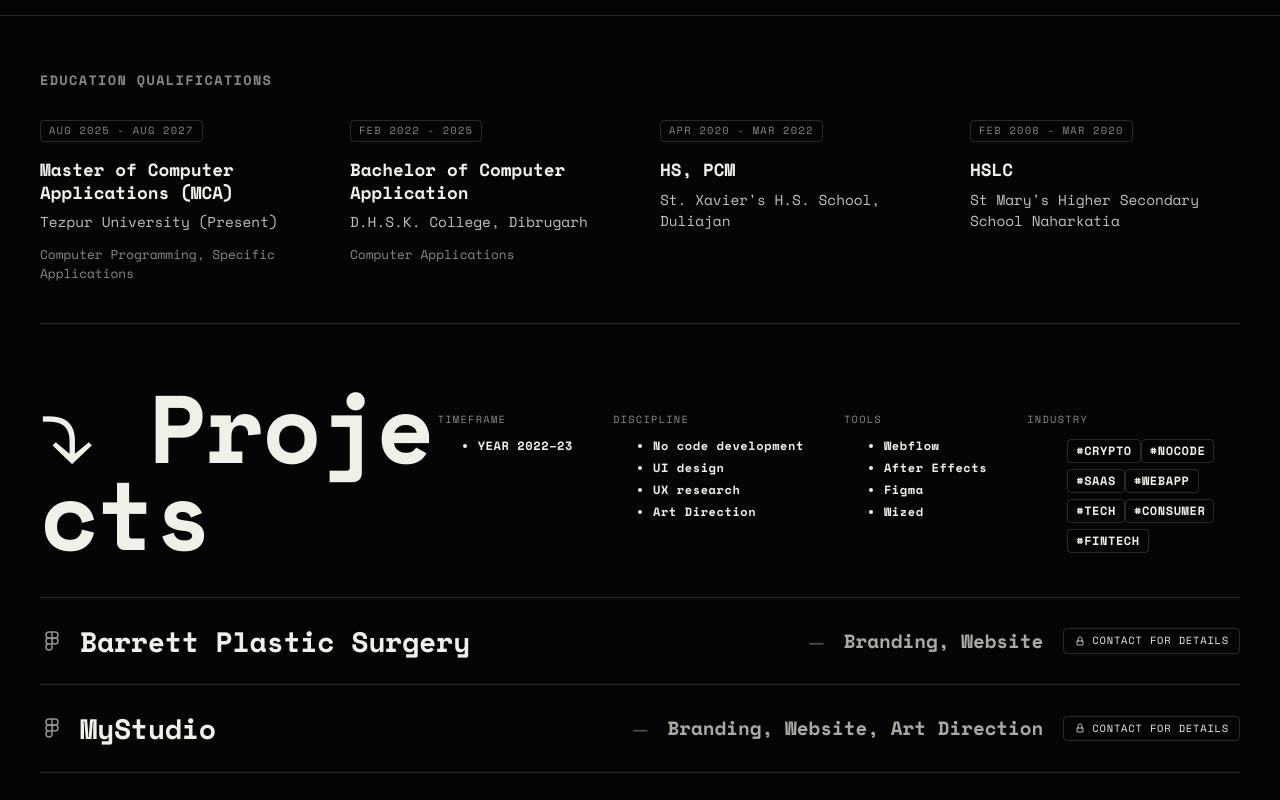
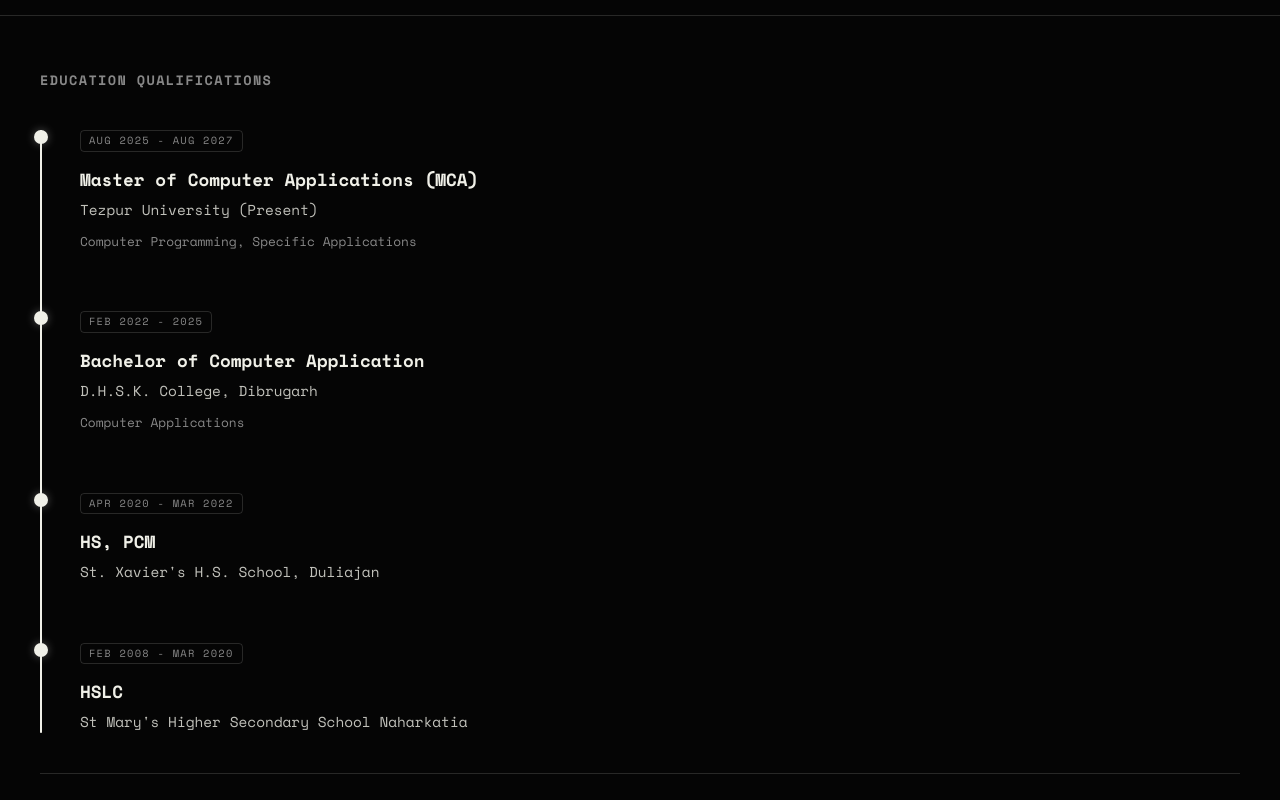
Before and after one commit to AryanAKE/aryankumarekka, a React (Vite) app: page / in a window 1280 px wide. Shown: the part 1600-2400 px from the top of the page. Built offline with nearby package versions, Linux system fonts and the light colour scheme.

Commit message:
Add animated scroll-linked timeline for education

```diff
--- a/src/components/Work.css
+++ b/src/components/Work.css
@@ -18,13 +18,64 @@
   font-weight: 700;
 }
 
-.education-grid {
-  display: grid;
-  grid-template-columns: repeat(4, 1fr);
-  gap: 40px;
+.timeline-container {
+  position: relative;
+  display: flex;
+  flex-direction: column;
+  gap: 60px;
+  padding-left: 40px;
+  margin-top: 40px;
+  max-width: 800px;
 }
 
-.edu-item {
+.timeline-track {
+  position: absolute;
+  left: 0;
+  top: 0;
+  bottom: 0;
+  width: 2px;
+  background: var(--border);
+  border-radius: 2px;
+}
+
+.timeline-progress {
+  width: 100%;
+  background: var(--fg);
+  border-radius: 2px;
+  transition: height 0.1s ease-out;
+}
+
+.timeline-item {
+  position: relative;
+  opacity: 0.3;
+  transform: translateX(-10px);
+  transition: all 0.5s ease-out;
+}
+
+.timeline-item.active {
+  opacity: 1;
+  transform: translateX(0);
+}
+
+.timeline-dot {
+  position: absolute;
+  left: -46px;
+  top: 0px;
+  width: 14px;
+  height: 14px;
+  border-radius: 50%;
+  background: var(--bg);
+  border: 2px solid var(--border);
+  transition: all 0.5s ease-out;
+}
+
+.timeline-item.active .timeline-dot {
+  background: var(--fg);
+  border-color: var(--fg);
+  box-shadow: 0 0 10px rgba(255, 255, 255, 0.3);
+}
+
+.timeline-content {
   display: flex;
   flex-direction: column;
   gap: 8px;
@@ -59,13 +110,6 @@
   font-size: 0.8rem;
   color: var(--grey, #888);
   margin-top: 4px;
-}
-
-@media (max-width: 991px) {
-  .education-grid {
-    grid-template-columns: 1fr;
-    gap: 30px;
-  }
 }
 
 .work-header {
--- a/src/components/Work.jsx
+++ b/src/components/Work.jsx
@@ -1,38 +1,79 @@
-import React from 'react';
+import React, { useEffect, useRef, useState } from 'react';
 import Marquee from './Marquee';
 import { projects } from '../data';
 import './Work.css';
 
 const Work = () => {
   const headingStr = '⤵ Projects';
+  const timelineRef = useRef(null);
+  const [scrollProgress, setScrollProgress] = useState(0);
+
+  useEffect(() => {
+    const handleScroll = () => {
+      if (!timelineRef.current) return;
+
+      const rect = timelineRef.current.getBoundingClientRect();
+      const windowHeight = window.innerHeight;
+
+      const start = rect.top - (windowHeight * 0.7);
+      const end = rect.height;
+
+      let progress = 0;
+      if (start < 0) {
+        progress = Math.min(Math.max((Math.abs(start) / end) * 100, 0), 100);
+      }
+
+      setScrollProgress(progress);
+    };
+
+    window.addEventListener('scroll', handleScroll, { passive: true });
+    handleScroll();
+    return () => window.removeEventListener('scroll', handleScroll);
+  }, []);
 
   return (
     <section className="section-work" id="work">
       {/* Education Section */}
       <div className="education-section">
         <h3 className="education-heading">EDUCATION QUALIFICATIONS</h3>
-        <div className="education-grid">
-          <div className="edu-item">
+        <div className="timeline-container" ref={timelineRef}>
+          <div className="timeline-track">
+            <div className="timeline-progress" style={{ height: `${scrollProgress}%` }}></div>
+          </div>
+
+          <div className={`timeline-item ${scrollProgress > 5 ? 'active' : ''}`}>
+            <div className="timeline-dot"></div>
+            <div className="timeline-content">
               <div className="edu-meta">AUG 2025 - AUG 2027</div>
               <div className="edu-degree">Master of Computer Applications (MCA)</div>
               <div className="edu-school">Tezpur University (Present)</div>
               <div className="edu-desc">Computer Programming, Specific Applications</div>
             </div>
-          <div className="edu-item">
+          </div>
+          <div className={`timeline-item ${scrollProgress > 30 ? 'active' : ''}`}>
+            <div className="timeline-dot"></div>
+            <div className="timeline-content">
               <div className="edu-meta">FEB 2022 - 2025</div>
               <div className="edu-degree">Bachelor of Computer Application</div>
               <div className="edu-school">D.H.S.K. College, Dibrugarh</div>
               <div className="edu-desc">Computer Applications</div>
             </div>
-          <div className="edu-item">
+          </div>
+          <div className={`timeline-item ${scrollProgress > 60 ? 'active' : ''}`}>
+            <div className="timeline-dot"></div>
+            <div className="timeline-content">
               <div className="edu-meta">APR 2020 - MAR 2022</div>
               <div className="edu-degree">HS, PCM</div>
               <div className="edu-school">St. Xavier's H.S. School, Duliajan</div>
             </div>
-          <div className="edu-item">
+          </div>
+          <div className={`timeline-item ${scrollProgress > 85 ? 'active' : ''}`}>
+            <div className="timeline-dot"></div>
+            <div className="timeline-content">
               <div className="edu-meta">FEB 2008 - MAR 2020</div>
               <div className="edu-degree">HSLC</div>
               <div className="edu-school">St Mary's Higher Secondary School Naharkatia</div>
+            </div>
           </div>
         </div>
       </div>
```
Lines whose indentation alone changed are shown as unchanged.
